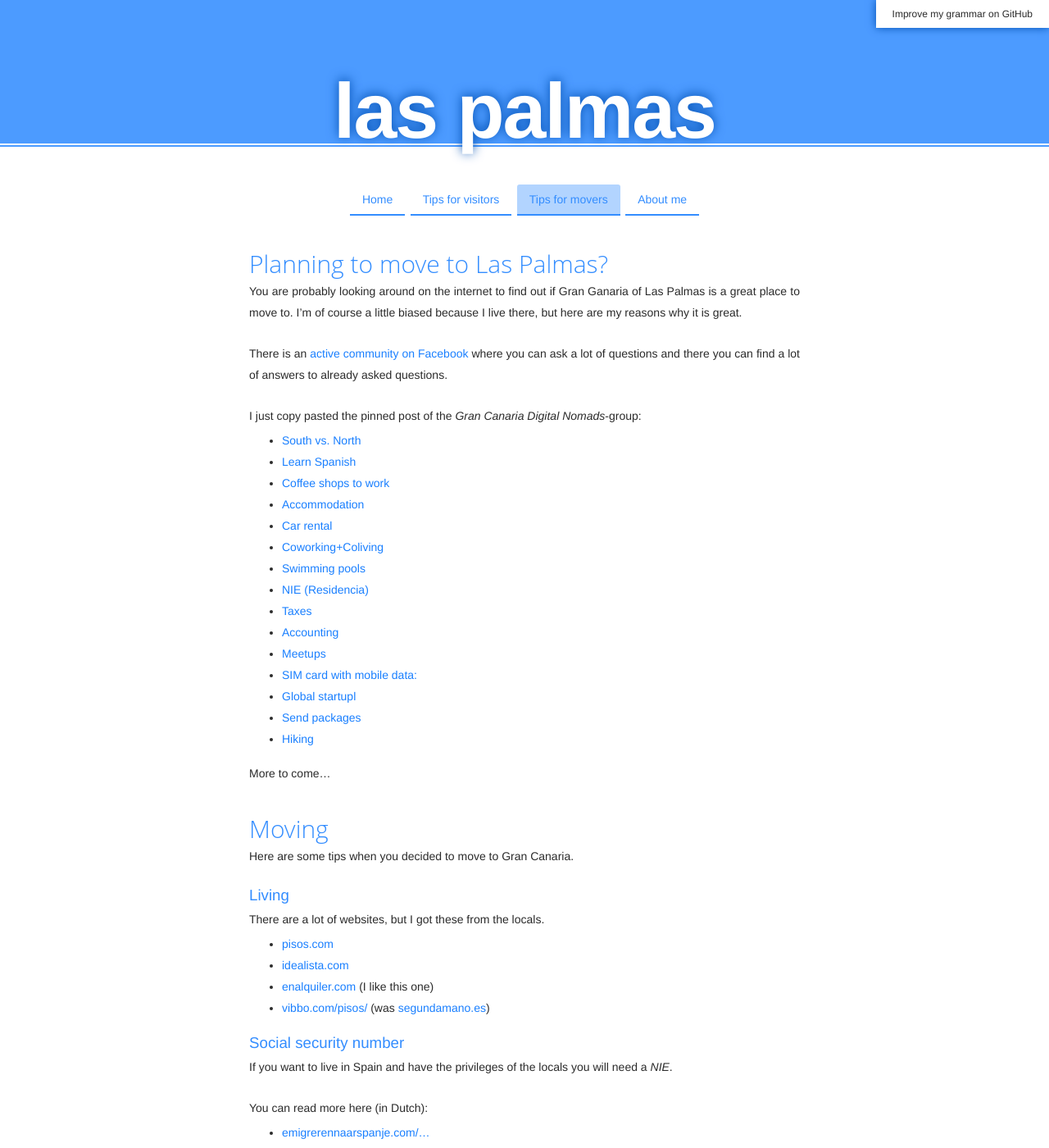
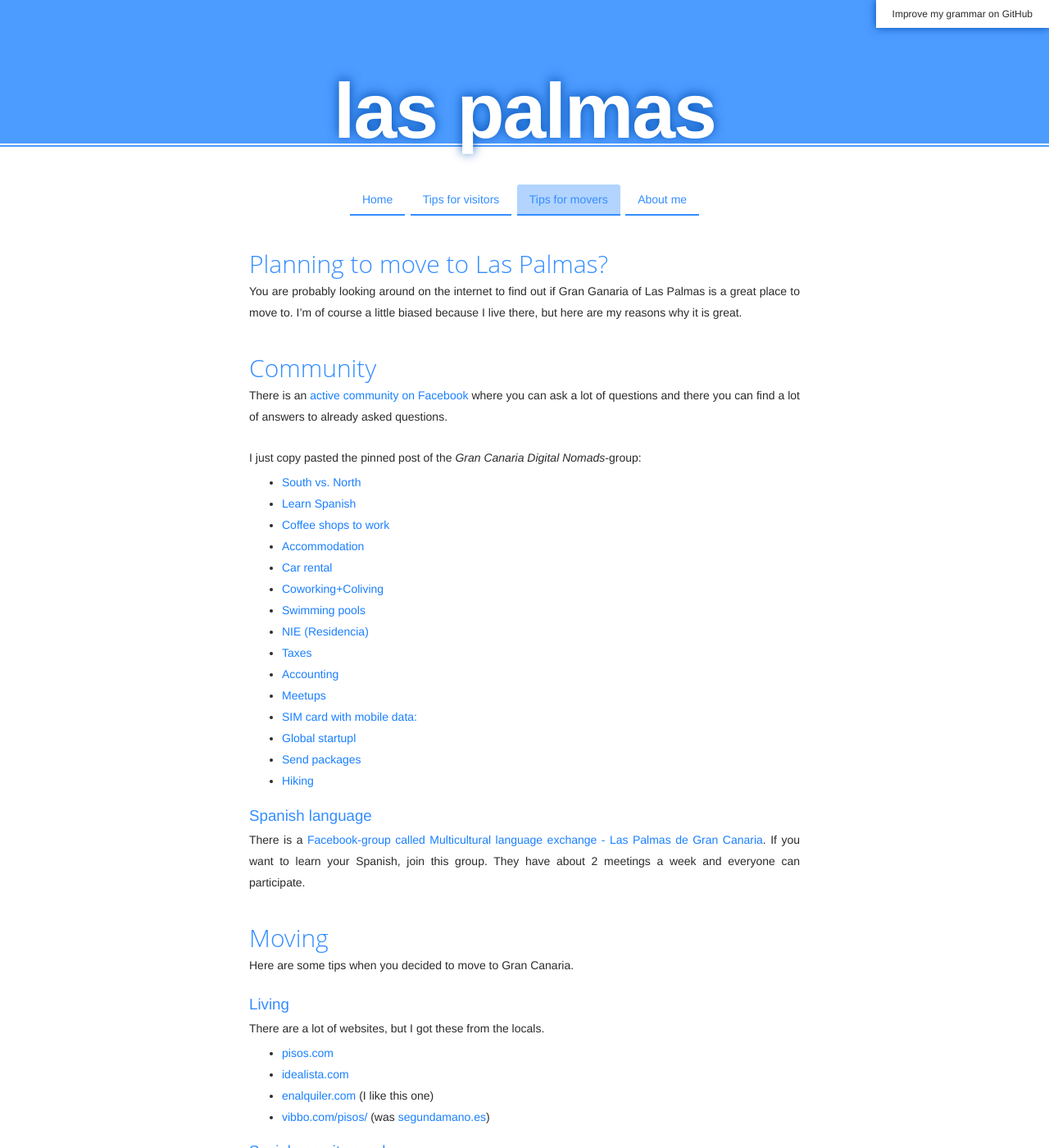
Before and after one commit to adriaandotcom/laspalmas.adriaan.io, a Jekyll site: the page built from movers.md, in a window 1280 px wide and 1400 px high. Shown: the whole window at 82% size. Built offline with Jekyll 4.4.1, drawn with Linux system fonts in a browser that asks for light colours.

Commit message:
Add link to Facebook-group multicultural language exchange

```diff
--- a/movers.md
+++ b/movers.md
@@ -4,6 +4,8 @@ title: Planning to move to Las Palmas?
 
 You are probably looking around on the internet to find out if Gran Ganaria of Las Palmas is a great place to move to.
 I'm of course a little biased because I live there, but here are my reasons why it is great.
+
+## Community
 
 There is an [active community on Facebook](https://www.facebook.com/groups/201877786658754/) where you can ask a lot of questions and there you can find a lot of answers to already asked questions.
 
@@ -25,7 +27,8 @@ I just copy pasted the pinned post of the *Gran Canaria Digital Nomads*-group:
 * [Send packages](https://www.facebook.com/groups/201877786658754/permalink/399804570199407/)
 * [Hiking](https://www.facebook.com/groups/201877786658754/permalink/487788338067696/?comment_id=487873871392476&reply_comment_id=487896531390210&notif_t=group_comment)
 
-More to come...
+### Spanish language
+There is a [Facebook-group called Multicultural language exchange - Las Palmas de Gran Canaria](https://www.facebook.com/groups/122339838104153/). If you want to learn your Spanish, join this group. They have about 2 meetings a week and everyone can participate.
 
 ## Moving
 Here are some tips when you decided to move to Gran Canaria.
```
